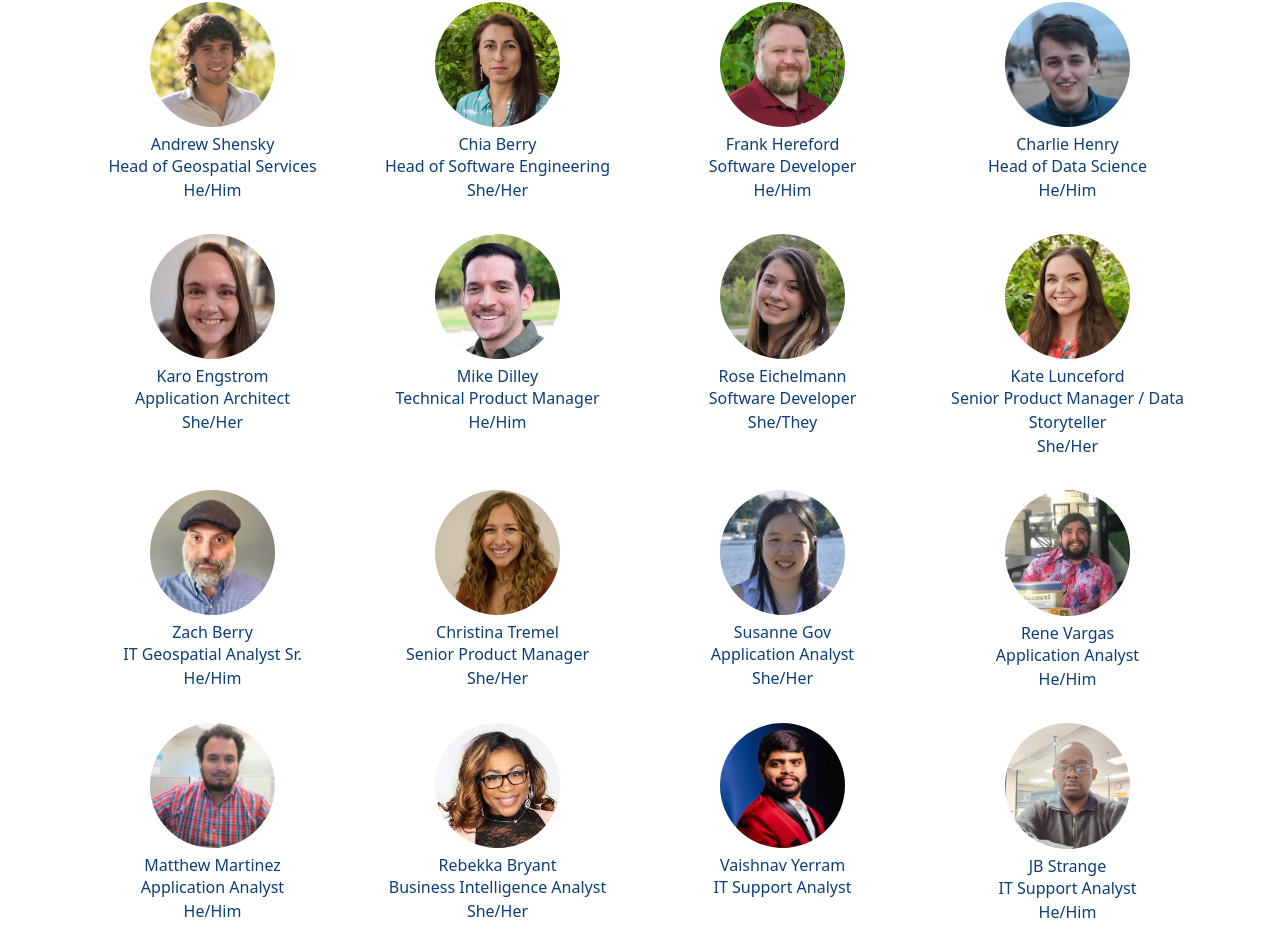
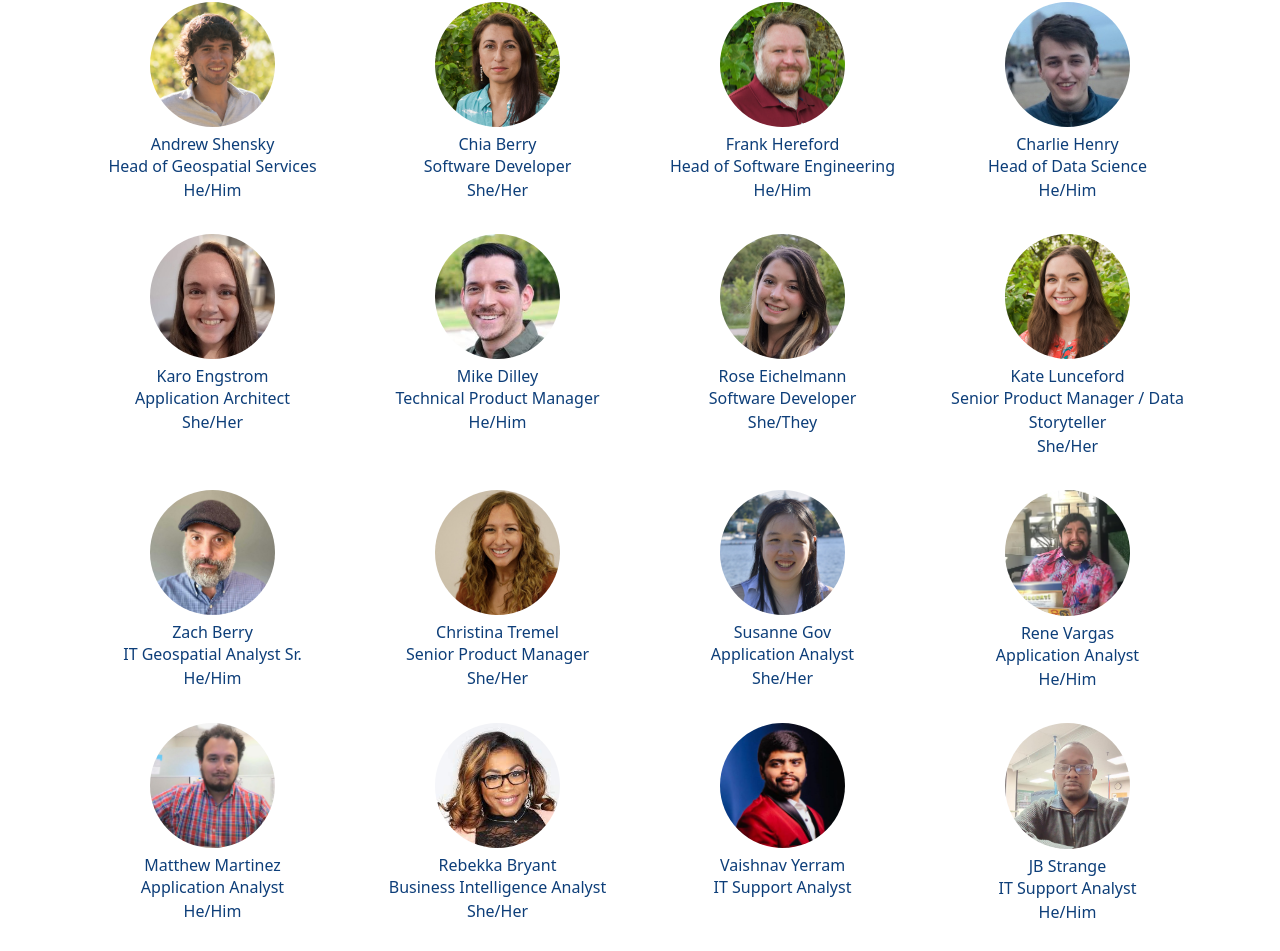
Before and after one commit to cityofaustin/atd-product, a Next.js app: page /about in a window 1280 px wide. Shown: the part 1610-2561 px from the top of the page. Built offline with nearby package versions, Linux system fonts and the light colour scheme; no server answers.

Commit message:
Update job titles for Chia & Frank

```diff
--- a/pages/about/index.js
+++ b/pages/about/index.js
@@ -69,13 +69,13 @@ const TEAM_MEMBERS = [
   },
   {
     name: "Chia Berry",
-    title: "Head of Software Engineering",
+    title: "Software Developer",
     pronouns: "She/Her",
     src: "assets/headshots/chia_berry.jpg",
   },
   {
     name: "Frank Hereford",
-    title: "Software Developer",
+    title: "Head of Software Engineering",
     pronouns: "He/Him",
     src: "assets/headshots/frank_hereford.jpg",
   },
```
